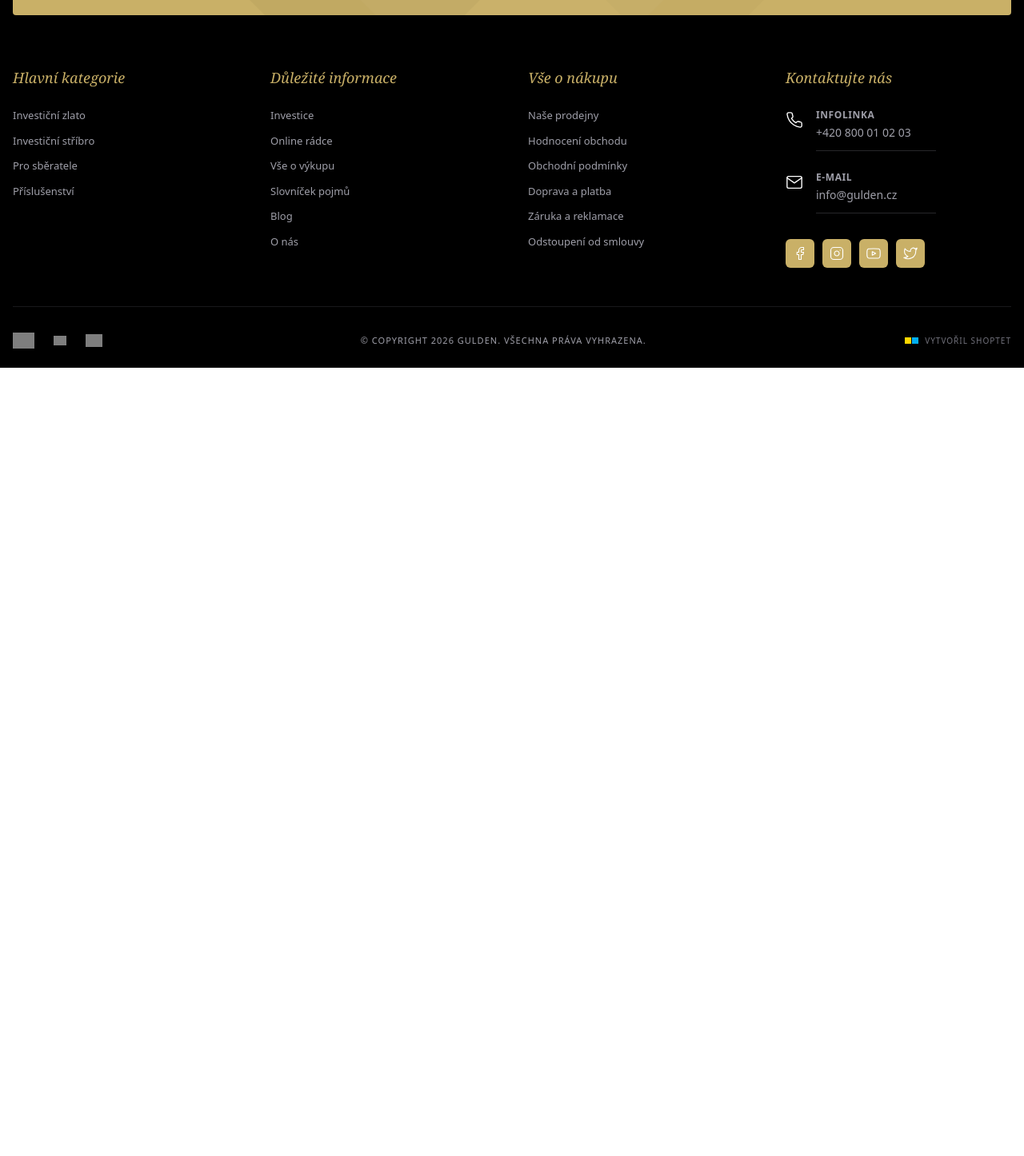
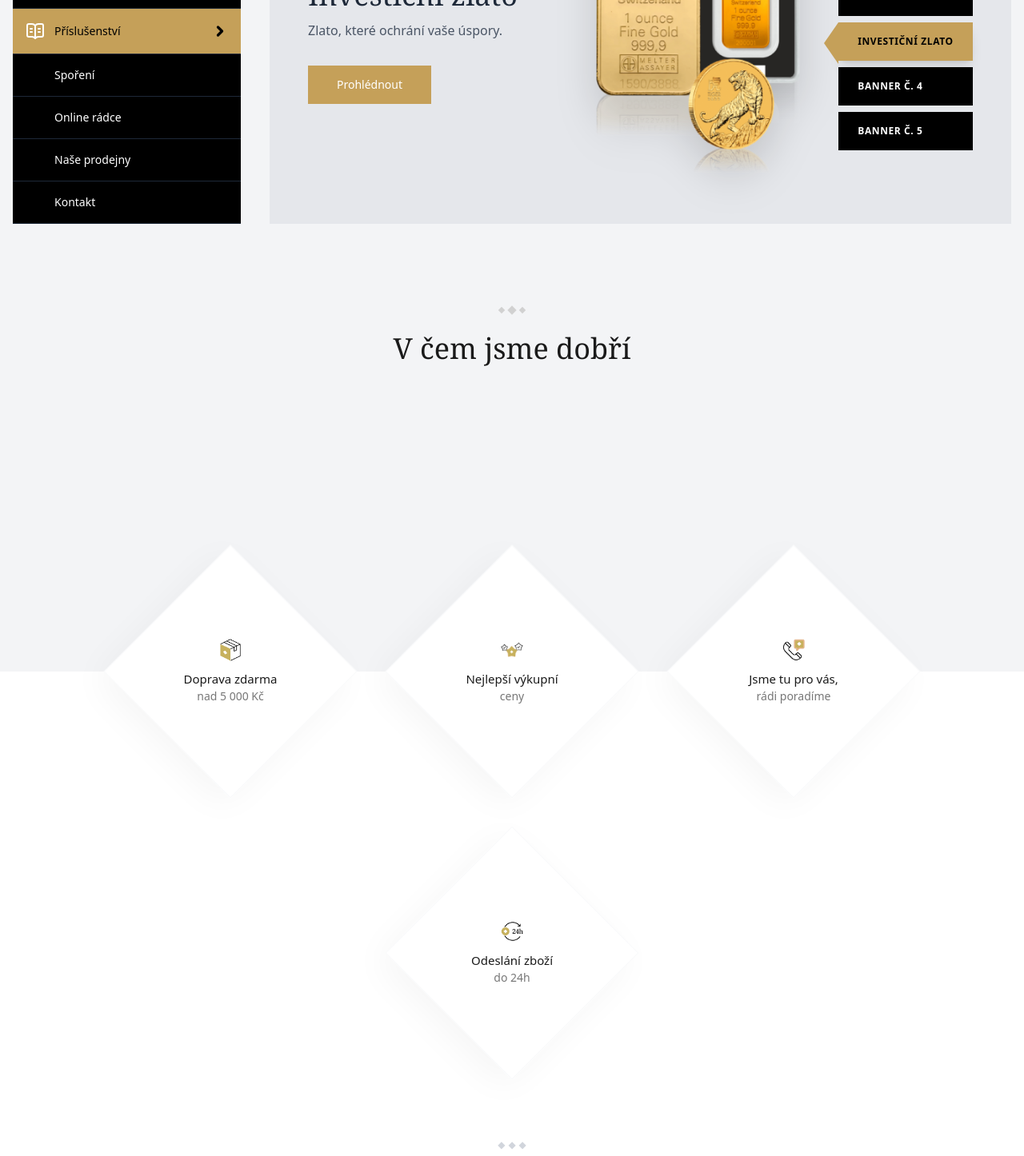
Before and after one commit to ourswebsolutions-ux/fast2fast, a Next.js app: page / in a window 1280 px wide. Shown: the part 340-1786 px from the top of the page at 80% size. Before the commit the page ends 800 px from the top, so only its background shows below. Built offline with nearby package versions, Linux system fonts and the light colour scheme; grey boxes are pictures that could not be loaded.

Commit message:
fixing typee

```diff
--- a/src/app/page.tsx
+++ b/src/app/page.tsx
@@ -1,9 +1,24 @@
-import Image from "next/image";
+import React from 'react';
 
-export default function Home() {
+import GuldenHeroSection from '@/components/homePageComponents/GuldenHeroSection';
+import BenefitsSection from '@/components/homePageComponents/BenefitsSection';
+import PreciousMetalsGrid from '@/components/homePageComponents/PreciousMetalsGrid';
+import DealOfTheDay from '@/components/homePageComponents/DealOfTheDay';
+import ProductSlider from '@/components/homePageComponents/ProductSlider';
+import NewsAndCharts from '@/components/homePageComponents/NewsAndCharts';
+import Testimonials from '@/components/homePageComponents/Testimonials';
+export default function Page() {
   return (
-    <div className="flex flex-col flex-1 items-center justify-center bg-zinc-50 font-sans dark:bg-black">
-
-    </div>
+    <>
+      <div className="overflow-x-hidden">
+        <GuldenHeroSection />
+        <BenefitsSection />
+        <PreciousMetalsGrid />
+        <DealOfTheDay />
+        <ProductSlider />
+        <NewsAndCharts />
+        <Testimonials />
+      </div>
+    </>
   );
 }
```
